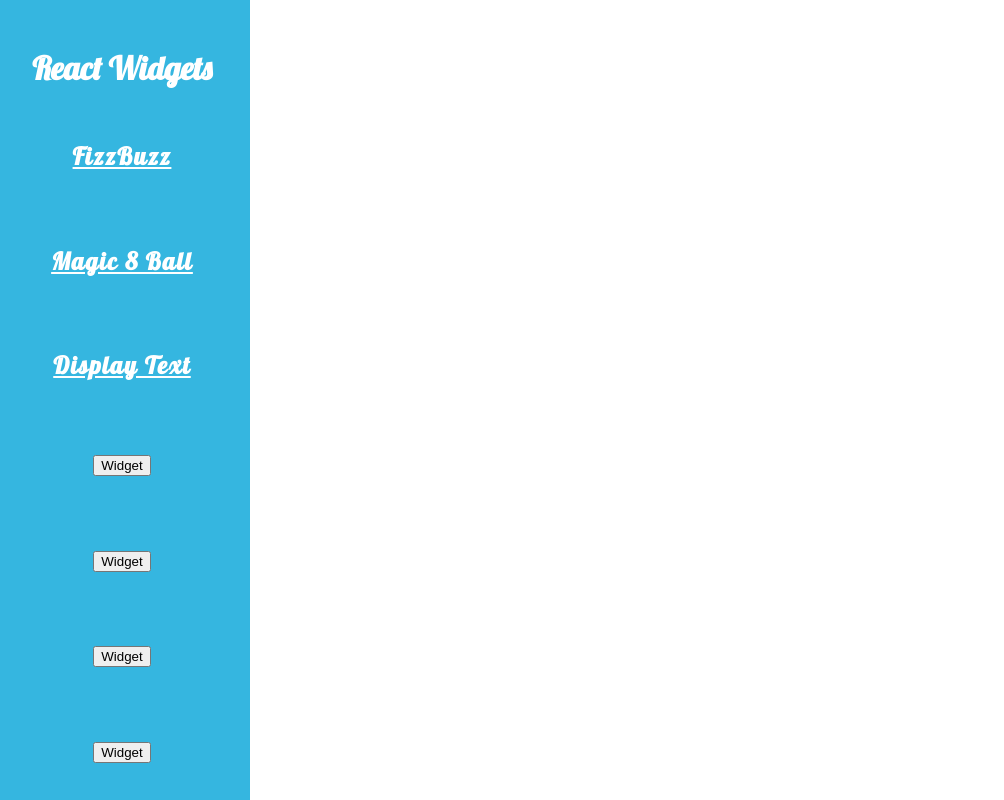
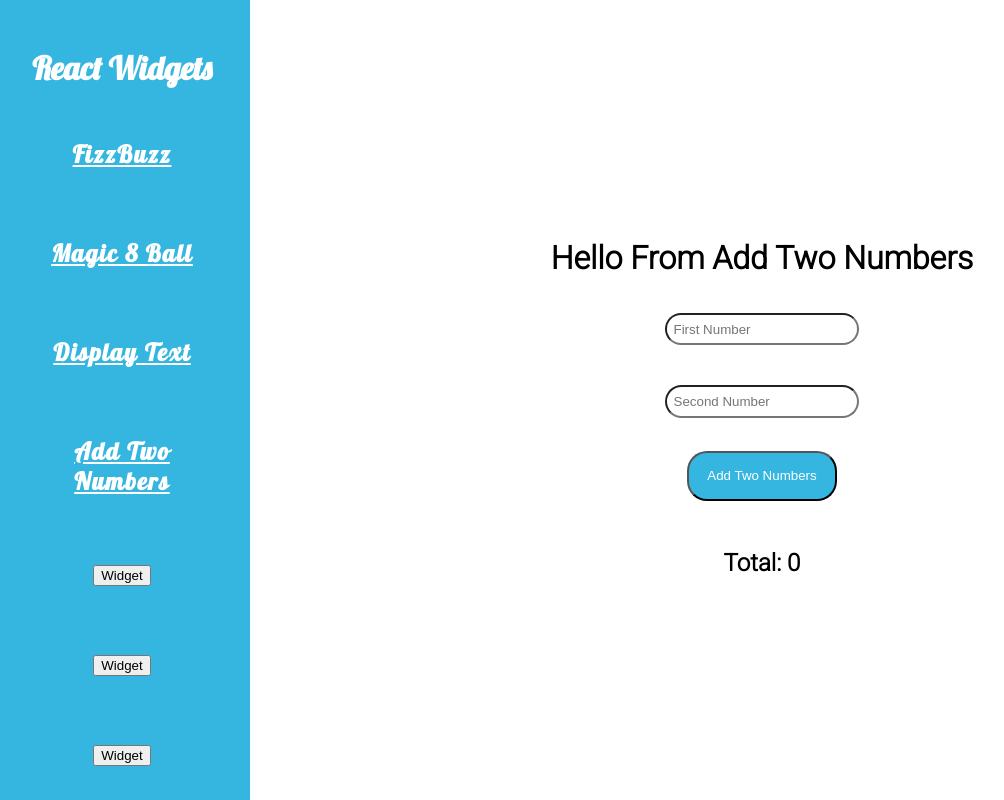
Before and after one commit to Randycullins08/react-widgets, a React (Create React App) app: page /add-two-numbers in a window 1280 px wide. Shown: the whole page, without its empty margins (6-1010 px from the left). Built offline with nearby package versions, Linux system fonts and the light colour scheme.

Commit message:
add two numbers added

```diff
--- a/src/App.js
+++ b/src/App.js
@@ -5,6 +5,7 @@ import Home from "./components/Home";
 import FizzBuzz from "./components/FizzBuzz";
 import Magic8Ball from "./components/Magic8Ball";
 import DisplayText from "./components/DisplayText";
+import AddTwoNumbers from "./components/AddTwoNumbers";
 
 function App() {
   return (
@@ -16,6 +17,7 @@ function App() {
           <Route path="/fizz-buzz" component={FizzBuzz} />
           <Route path="/magic-8-ball" component={Magic8Ball} />
           <Route path="/display-text" component={DisplayText} />
+          <Route path="/add-two-numbers" component={AddTwoNumbers} />
         </Switch>
       </BrowserRouter>
     </div>
--- /dev/null
+++ b/src/components/AddTwoNumbers.js
@@ -0,0 +1,43 @@
+import { useState } from "react";
+
+export default function AddTwoNumbers() {
+  const [firstNumber, setFirstNumber] = useState("");
+  const [secondNumber, setSecondNumber] = useState("");
+  const [total, setTotal] = useState(0);
+
+  function calculateNumbers() {
+    setTotal(firstNumber + secondNumber);
+    setFirstNumber("");
+    setSecondNumber("");
+  }
+
+  return (
+    <div className="add-two-numbers-container">
+      <div className="add-two-numbers-header">
+        <h1>Hello From Add Two Numbers</h1>
+      </div>
+
+      <div className="input-wrapper">
+        <input
+          placeholder="First Number"
+          type="number"
+          value={firstNumber}
+          onChange={(e) => setFirstNumber(+e.target.value)}
+        />
+
+        <input
+          placeholder="Second Number"
+          type="number"
+          value={secondNumber}
+          onChange={(e) => setSecondNumber(+e.target.value)}
+        />
+      </div>
+
+      <div className="btn-wrapper">
+        <button onClick={calculateNumbers}>Add Two Numbers</button>
+      </div>
+
+      <div className="total-wrapper">{`Total: ${total}` || ""}</div>
+    </div>
+  );
+}
--- a/src/components/Magic8Ball.js
+++ b/src/components/Magic8Ball.js
@@ -35,7 +35,7 @@ export default function Magic8Ball() {
   return (
     <div className="magic-container">
       <div className="magic-header">
-        <h1>Hello From Magic 8 Ball</h1>
+        <h1>Welcome to Magic 8 Ball</h1>
       </div>
 
       <div className="magic-content-wrapper">
--- a/src/components/Navbar.js
+++ b/src/components/Navbar.js
@@ -13,7 +13,7 @@ export default function Navbar() {
         <Link to="/fizz-buzz">FizzBuzz</Link>
         <Link to="/magic-8-ball">Magic 8 Ball</Link>
         <Link to="/display-text">Display Text</Link>
-        <button>Widget</button>
+        <Link to="/add-two-numbers">Add Two Numbers</Link>
         <button>Widget</button>
         <button>Widget</button>
         <button>Widget</button>
--- /dev/null
+++ b/src/styles/addTwoNumbers.scss
@@ -0,0 +1,34 @@
+.add-two-numbers-container {
+  @include centerContent();
+
+  .add-two-numbers-header {
+    margin: 1em;
+  }
+  .input-wrapper {
+    display: flex;
+    flex-direction: column;
+
+    input {
+      margin: 1.5em;
+      padding: 0.5em;
+      border-radius: 20px;
+    }
+  }
+
+  .btn-wrapper {
+    button {
+      margin-top: 1em;
+      width: 150px;
+      height: 50px;
+      background-color: rgb(53, 182, 224);
+      color: white;
+      border-radius: 20px;
+    }
+  }
+
+  .total-wrapper {
+    margin-top: 2em;
+    font-size: 1.5em;
+    font-weight: 900;
+  }
+}
--- a/src/styles/displayText.scss
+++ b/src/styles/displayText.scss
@@ -1,9 +1,5 @@
 .display-text-conatainer {
-  display: flex;
-  flex-direction: column;
-  justify-content: center;
-  align-items: center;
-  text-align: center;
+  @include centerContent();
 
   .display-text-wrapper {
     width: 40%;
--- a/src/styles/fizzBuzz.scss
+++ b/src/styles/fizzBuzz.scss
@@ -1,8 +1,5 @@
 .fizz-buzz-container {
-  display: flex;
-  flex-direction: column;
-  justify-content: center;
-  align-items: center;
+  @include centerContent();
 
   .fizz-buzz-header {
     margin-bottom: 3em;
--- a/src/styles/home.scss
+++ b/src/styles/home.scss
@@ -1,6 +1,4 @@
 .home {
-  display: flex;
-  justify-content: center;
-  align-items: center;
+  @include centerContent();
   font-size: 2em;
 }
--- a/src/styles/magic8Ball.scss
+++ b/src/styles/magic8Ball.scss
@@ -1,9 +1,5 @@
 .magic-container {
-  display: flex;
-  flex-direction: column;
-  justify-content: center;
-  align-items: center;
-  text-align: center;
+  @include centerContent();
 
   .magic-header {
     margin: 1em;
--- a/src/styles/main.scss
+++ b/src/styles/main.scss
@@ -1,10 +1,12 @@
 @import url("https://fonts.googleapis.com/css2?family=Roboto:wght@300&display=swap");
 
+@import "./mixins.scss";
 @import "./navbar.scss";
 @import "./home.scss";
 @import "./fizzBuzz.scss";
 @import "./magic8Ball.scss";
 @import "./displayText.scss";
+@import "./addTwoNumbers.scss";
 
 body {
   margin: 0;
--- /dev/null
+++ b/src/styles/mixins.scss
@@ -0,0 +1,7 @@
+@mixin centerContent {
+  display: flex;
+  flex-direction: column;
+  justify-content: center;
+  align-items: center;
+  text-align: center;
+}
```
